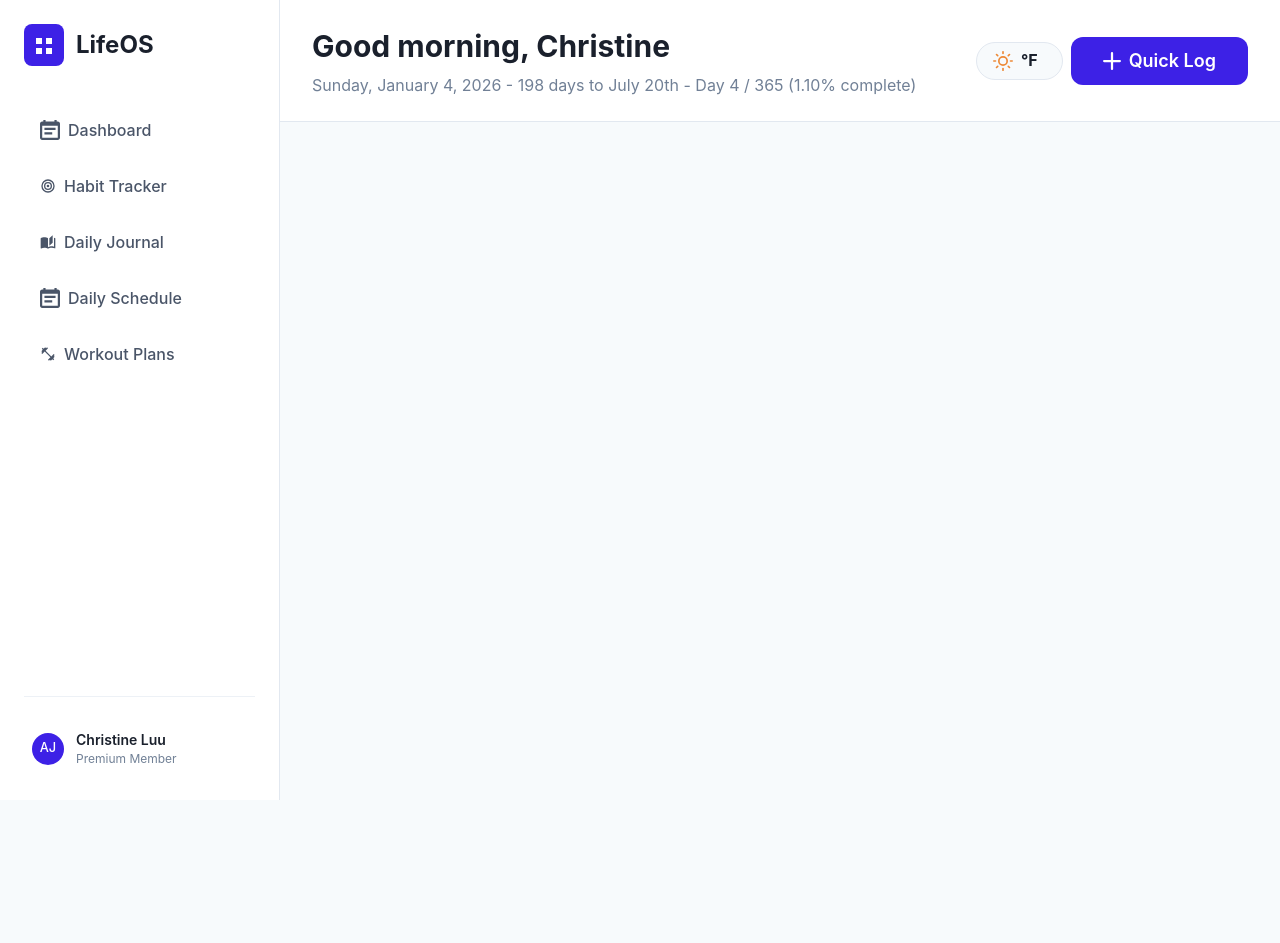
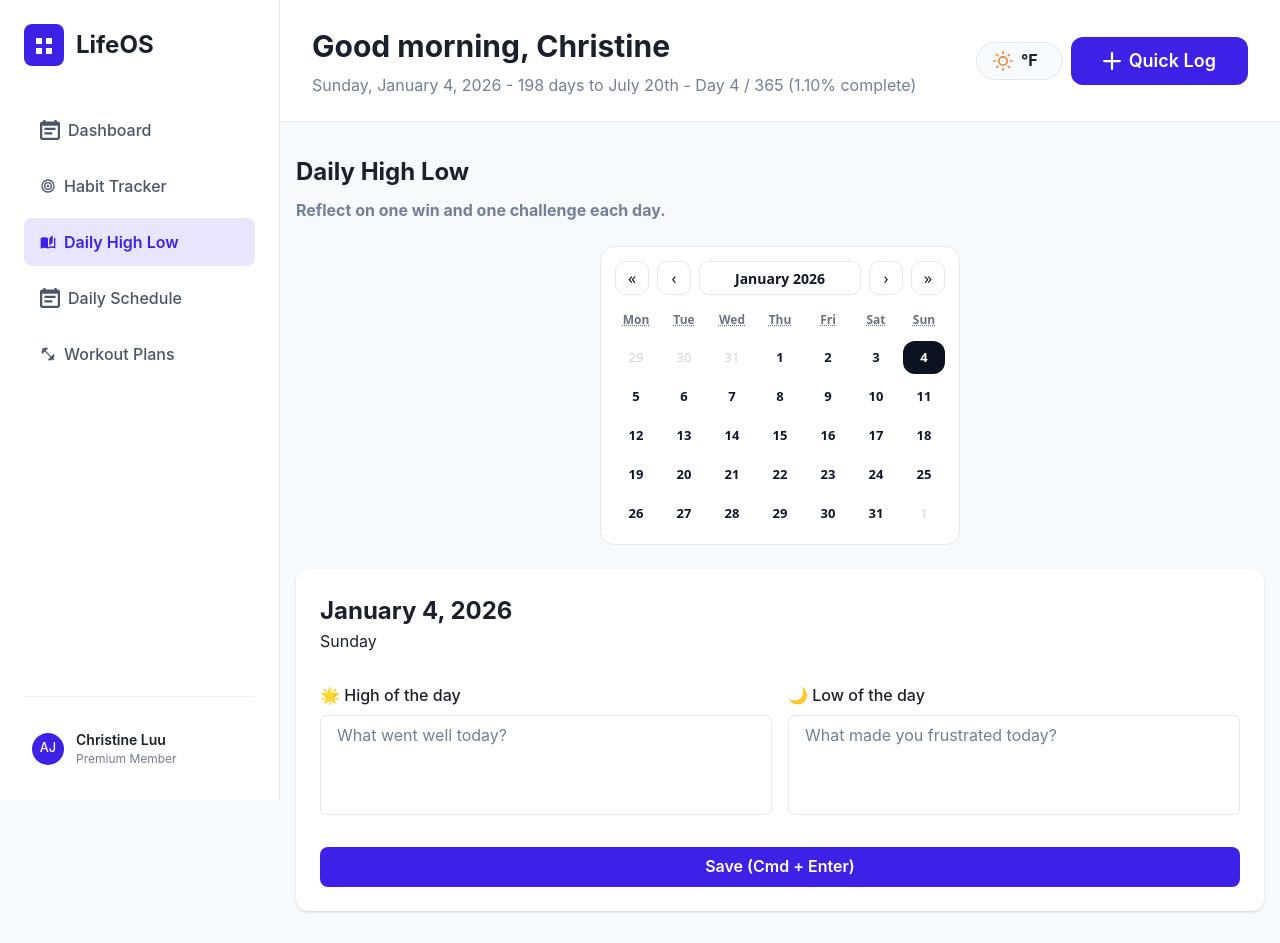
Before and after one commit to celuu/clap, a React (Create React App) app: page /high-low in a window 1280 px wide. Before the commit the page ends 800 px from the top, so only its background shows below. Built offline with nearby package versions, Linux system fonts and the light colour scheme; no server answers.

Commit message:
Get calendar ui to how i want it to be.

```diff
--- a/src/App.tsx
+++ b/src/App.tsx
@@ -7,6 +7,7 @@ import { Dashboard } from './pages/Dashboard';
 import { BrowserRouter, Routes, Route } from 'react-router-dom';
 import { HabitTracker } from './pages/HabitTracker';
 import { AppLayout } from './components/AppLayout';
+import { HighLow } from './pages/HighLow';
 
 function App() {
   return (
@@ -16,6 +17,7 @@ function App() {
           <Routes>
             <Route path="/" element={<Dashboard />} />
             <Route path="/habit-tracker" element={<HabitTracker />} />
+            <Route path="/high-low" element={<HighLow />} />
           </Routes>
         </AppLayout>
       </BrowserRouter>
--- a/src/components/AppLayout.tsx
+++ b/src/components/AppLayout.tsx
@@ -51,9 +51,9 @@ export const AppLayout = ({ children }: AppLayoutProps) => {
         />
         <Sidebar.NavItem
           icon={BookIcon}
-          label="Daily Journal"
-          isActive={location.pathname === '/journal'}
-          onClick={() => navigate('/journal')}
+          label="Daily High Low"
+          isActive={location.pathname === '/high-low'}
+          onClick={() => navigate('/high-low')}
         />
         <Sidebar.NavItem
           icon={CalendarIcon}
--- /dev/null
+++ b/src/pages/HighLow/calendar.css
@@ -0,0 +1,152 @@
+
+:root {
+  --cal-text: #0f172a;
+  --cal-muted: #6b7280;
+  --cal-border: #e5e7eb;
+  --cal-hover: #f3f4f6;
+  --cal-selected: #0b1220;
+  --cal-selectedText: #ffffff;
+}
+
+.react-calendar {
+  width: 360px;
+  max-width: 100%;
+  background: #fff;
+  border: 1px solid var(--cal-border);
+  border-radius: 14px;
+  padding: 14px;
+  color: var(--cal-text);
+  box-sizing: border-box;
+  font-family: ui-sans-serif, system-ui, -apple-system, Segoe UI, Roboto, Arial,
+    "Apple Color Emoji", "Segoe UI Emoji";
+}
+
+.react-calendar,
+.react-calendar__viewContainer {
+  overflow: visible;
+}
+
+.react-calendar *:focus {
+  outline: none;
+}
+
+.react-calendar__navigation {
+  display: flex;
+  align-items: center;
+  justify-content: space-between;
+  margin-bottom: 10px;
+  gap: 8px;
+}
+
+.react-calendar__navigation__label {
+  flex: 1;
+  background: transparent;
+  border: 0;
+  padding: 6px 8px;
+  font-size: 14px;
+  font-weight: 600;
+  color: var(--cal-text);
+  cursor: default;
+}
+
+.react-calendar__navigation button {
+  background: transparent;
+  border: 1px solid var(--cal-border);
+  border-radius: 10px;
+  width: 34px;
+  height: 34px;
+  padding: 0;
+  display: grid;
+  place-items: center;
+  color: var(--cal-text);
+  cursor: pointer;
+}
+
+.react-calendar__navigation button:enabled:hover {
+  background: var(--cal-hover);
+}
+
+.react-calendar__navigation button:disabled {
+  opacity: 0.4;
+  cursor: not-allowed;
+}
+
+.react-calendar__month-view__weekdays,
+.react-calendar__month-view__days {
+  display: grid !important;
+  grid-template-columns: repeat(7, minmax(0, 1fr)) !important;
+  width: 100% !important;
+}
+
+.react-calendar__month-view__weekdays {
+  text-align: center;
+  margin-bottom: 6px;
+  gap: 6px;
+}
+
+.react-calendar__month-view__weekdays__weekday {
+  padding: 6px 0;
+  font-size: 12px;
+  font-weight: 600;
+  color: var(--cal-muted);
+  width: 100% !important;
+  min-width: 0;
+  text-align: center;
+}
+
+.react-calendar__month-view__weekdays__weekday abbr {
+  text-decoration: none;
+}
+
+.react-calendar__month-view__days {
+  gap: 6px;
+}
+
+.react-calendar__tile {
+  background: transparent;
+  border: 0;
+  border-radius: 12px;
+  padding: 10px 0;
+  line-height: 1;
+  font-size: 13px;
+  font-weight: 600;
+  color: var(--cal-text);
+  cursor: pointer;
+  position: relative;
+
+  width: 100% !important;
+  max-width: 100% !important;
+  box-sizing: border-box;
+}
+
+.react-calendar__tile:enabled:hover {
+  background: var(--cal-hover);
+}
+
+.react-calendar__tile:enabled:focus-visible {
+  box-shadow: 0 0 0 3px rgba(17, 24, 39, 0.15);
+}
+
+.react-calendar__month-view__days__day--neighboringMonth {
+  color: #cbd5e1;
+  /* lighter */
+  font-weight: 500;
+}
+
+.react-calendar__tile--active {
+  background: var(--cal-selected);
+  color: var(--cal-selectedText);
+}
+
+.react-calendar__tile--active:enabled:hover {
+  background: var(--cal-selected);
+}
+
+.react-calendar__tile--now:not(.react-calendar__tile--active) {
+  background: rgba(17, 24, 39, 0.06);
+  box-shadow: inset 0 0 0 2px rgba(17, 24, 39, 0.35);
+}
+
+.react-calendar--selectRange .react-calendar__tile--hover {
+  background: var(--cal-hover);
+}
--- /dev/null
+++ b/src/pages/HighLow/index.tsx
@@ -0,0 +1,128 @@
+import { AddIcon } from "@chakra-ui/icons";
+import { Container, VStack, HStack, Text, Grid, Box, FormControl, FormLabel, Input, Textarea, Center, Button, Card } from '@chakra-ui/react';
+import { useState, useMemo } from "react";
+import Calendar from 'react-calendar';
+import './calendar.css';
+import { useForm } from "react-hook-form";
+  type ValuePiece = Date | null;
+
+  type Value = ValuePiece | [ValuePiece, ValuePiece];
+
+  type HighLowFormData = {
+    high_content: string;
+    low_content: string;
+  }
+
+export const HighLow = () => {
+
+    const [value, onChange] = useState<Value>(new Date());
+    const [dateSelected, setDateSelected] = useState<Date>(new Date());
+    const { register, handleSubmit, formState: { errors }, watch, setValue } = useForm<HighLowFormData>({
+      defaultValues: {
+        high_content: '',
+        low_content: '',
+      }
+    });
+
+    const formData = watch();
+
+  const highPlaceholders = [
+    "What made you happy today?",
+    "What went well today?",
+    "What did you achieve today?",
+    "What did you learn today?",
+    "What did you discover today?",
+    "What did you create today?",
+    "What did you build today?",
+  ];
+
+  const lowPlaceholders = [
+    "What could have been better today?",
+    "What made you frustrated today?",
+    "What made you stressed today?",
+    "What was challenging today?",
+    "What was difficult today?",
+  ];
+
+  const todayKey = new Date().toISOString().split('T')[0];
+
+  const getDailyPlaceholder = (type: 'high' | 'low', placeholders: string[]) => {
+    const storageKey = `${type}Placeholder_${todayKey}`;
+    const stored = localStorage.getItem(storageKey);
+
+    if (stored) {
+      return stored;
+    }
+
+    const randomPlaceholder = placeholders[Math.floor(Math.random() * placeholders.length)];
+    localStorage.setItem(storageKey, randomPlaceholder);
+    return randomPlaceholder;
+  };
+
+  const randomHighPlaceholder = useMemo(() => getDailyPlaceholder('high', highPlaceholders), [todayKey]);
+  const randomLowPlaceholder = useMemo(() => getDailyPlaceholder('low', lowPlaceholders), [todayKey]);
+
+  return (
+    <>
+      <Container maxW="container.xl" py={8}>
+        <VStack spacing={6} align="stretch">
+          <HStack justify="space-between">
+            <VStack spacing={2} align="stretch">
+              <Text fontSize="2xl" fontWeight="bold">
+                Daily High Low
+              </Text>
+              <Text fontSize="md" color="gray.500" fontWeight="bold">
+                Reflect on one win and one challenge each day.
+              </Text>
+            </VStack>
+          </HStack>
+          <Center>
+            <Calendar
+              onChange={(date) => setDateSelected(date as Date)}
+              value={dateSelected}
+              defaultActiveStartDate={new Date()}
+            />
+          </Center>
+
+          <Card>
+            <Text fontSize="2xl" fontWeight="bold">
+              {dateSelected.toLocaleString('default', { month: 'long' })} {dateSelected.getDate()},{' '}
+              {dateSelected.getFullYear()}
+            </Text>
+            <Text>{dateSelected.toLocaleDateString('en-US', { weekday: 'long' })}</Text>
+
+            <form style={{ width: '100%', marginTop: 30 }}>
+              <HStack spacing={4}>
+                <VStack spacing={2} width="50%">
+                  <FormControl isInvalid={!!errors.high_content}>
+                    <FormLabel>🌟 High of the day</FormLabel>
+                    <Textarea
+                      {...register('high_content', { required: true })}
+                      height="100px"
+                      placeholder={randomHighPlaceholder}
+                      resize="none"
+                    />
+                  </FormControl>
+                </VStack>
+                <VStack spacing={2} width="50%">
+                  <FormControl>
+                    <FormLabel>🌙 Low of the day</FormLabel>
+                    <Textarea
+                      {...register('low_content', { required: true })}
+                      height="100px"
+                      placeholder={randomLowPlaceholder}
+                      resize="none"
+                    />
+                  </FormControl>
+                </VStack>
+              </HStack>
+              <Button marginTop={8} width="100%" type="submit" colorScheme="blue">
+                Save (Cmd + Enter)
+              </Button>
+            </form>
+          </Card>
+        </VStack>
+      </Container>
+    </>
+  );
+};
```
